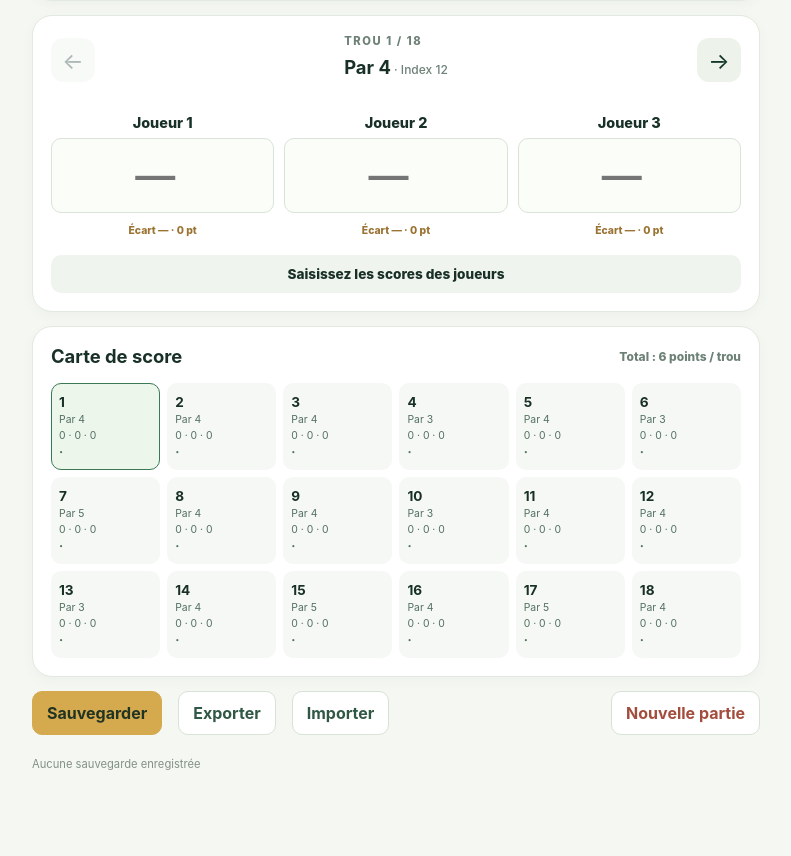
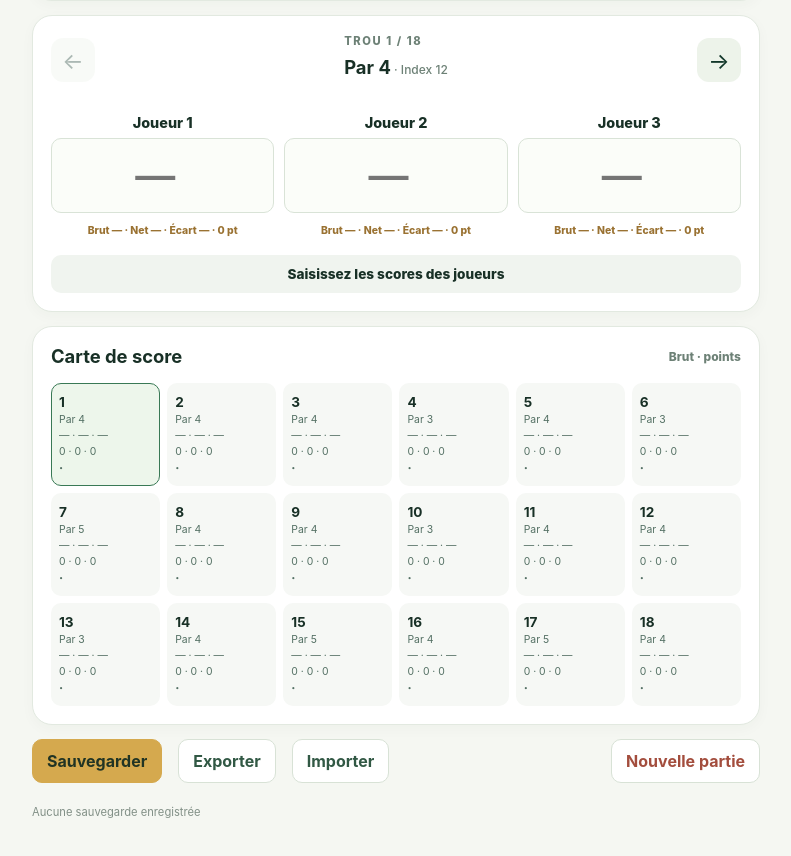
Before and after one commit to flepied/birdie-six, a React (Vite) app: page / in a window 1280 px wide. Shown: the part 798-1654 px from the top of the page, without its empty margins (244-1035 px from the left). Before the commit the page ends 1609 px from the top, so only its background shows below. Built offline with nearby package versions, Linux system fonts and the light colour scheme.

Commit message:
Show gross score relative to par

```diff
--- a/src/App.tsx
+++ b/src/App.tsx
@@ -1,6 +1,6 @@
 import { useMemo, useRef, useState } from 'react'
 import type { ChangeEvent } from 'react'
-import { COURSE_CATALOG, createNewMatch, getCourseById, getHolePoints, getHoleResult, getRelativeNetScores, getRelativeTotalPoints, getStrokesReceived, getTotalPoints, parseAppState } from './domain'
+import { COURSE_CATALOG, createNewMatch, getCourseById, getGrossScoresToPar, getHolePoints, getHoleResult, getNetScores, getRelativeNetScores, getRelativeTotalPoints, getStrokesReceived, getTotalPoints, parseAppState } from './domain'
 import type { Match } from './domain'
 import { clearAppState, downloadAppState, restoreAppState, saveAppState } from './storage'
 
@@ -14,8 +14,10 @@ export default function App() {
   const holeScores = match.scores[holeIndex].strokes
   const holePoints = getHolePoints(match, holeIndex)
   const rawTotalPoints = useMemo(() => getTotalPoints(match), [match])
+  const grossScoresToPar = useMemo(() => getGrossScoresToPar(match), [match])
   const totalPoints = useMemo(() => getRelativeTotalPoints(match), [match])
   const strokesReceived = getStrokesReceived(match, hole)
+  const netScores = getNetScores(match, holeIndex)
   const relativeNetScores = getRelativeNetScores(match, holeIndex)
   const sortedPlayers = match.players.map((player, index) => ({ player, index })).sort((left, right) => totalPoints[right.index] - totalPoints[left.index])
 
@@ -40,10 +42,10 @@ export default function App() {
 
   return <main className="app-shell">
     <header className="app-header"><div><span className="eyebrow">CHOUETTE · 6 POINTS PAR TROU</span><h1>Golf, trou après trou.</h1></div><button className="icon-button" onClick={() => setNotice('Ajoutez cette page à votre écran d’accueil depuis le menu de votre navigateur.')} aria-label="Installer l’application">＋</button></header>
-    <section className="hero-card"><div><span className="eyebrow">{match.course.name} · {match.players.length} JOUEURS</span><strong>Score courant</strong></div><div className="leaderboard">{sortedPlayers.map(({ player, index }, position) => <div key={player.name + index}><b>{position + 1}</b><span>{player.name}</span><strong>{totalPoints[index]} <small>pts</small></strong></div>)}</div><p>Écart relatif · trou {hole.number} · {match.scores.filter((_, index) => getHoleResult(match, index) === 'played').length} trou{match.scores.filter((_, index) => getHoleResult(match, index) === 'played').length > 1 ? 's' : ''} joué{match.scores.filter((_, index) => getHoleResult(match, index) === 'played').length > 1 ? 's' : ''}</p></section>
+    <section className="hero-card"><div><span className="eyebrow">{match.course.name} · {match.players.length} JOUEURS</span><strong>Score courant</strong></div><div className="leaderboard">{sortedPlayers.map(({ player, index }, position) => <div key={player.name + index}><b>{position + 1}</b><span>{player.name}</span><strong>{totalPoints[index]} <small>pts · {formatToPar(grossScoresToPar[index])} vs par</small></strong></div>)}</div><p>Score Chouette relatif · trou {hole.number} · {match.scores.filter((_, index) => getHoleResult(match, index) === 'played').length} trou{match.scores.filter((_, index) => getHoleResult(match, index) === 'played').length > 1 ? 's' : ''} joué{match.scores.filter((_, index) => getHoleResult(match, index) === 'played').length > 1 ? 's' : ''}</p></section>
     <section className="players-card"><div className="section-heading"><h2>Joueurs</h2><div className="segmented"><button className={match.players.length === 3 ? 'selected' : ''} onClick={() => setPlayerCount(3)}>3</button><button className={match.players.length === 4 ? 'selected' : ''} onClick={() => setPlayerCount(4)}>4</button></div></div><label>Parcours<select value={match.course.id ?? 'golf-national-eagle'} onChange={(event) => updateMatch((current) => ({ ...current, course: getCourseById(event.target.value) }))}>{COURSE_CATALOG.map((course) => <option key={course.id} value={course.id}>{course.name}</option>)}</select></label><div className="player-grid">{match.players.map((player, index) => <div className="player-field" key={index}><label>Joueur {index + 1}<input value={player.name} onChange={(event) => updateMatch((current) => ({ ...current, players: current.players.map((item, itemIndex) => itemIndex === index ? { ...item, name: event.target.value } : item) }))} /></label><label>Handicap<input type="number" min="0" max="54" value={player.handicap} onChange={(event) => updateMatch((current) => ({ ...current, players: current.players.map((item, itemIndex) => itemIndex === index ? { ...item, handicap: Number(event.target.value) || 0 } : item) }))} /></label></div>)}</div></section>
-    <section className="hole-card"><div className="hole-navigation"><button onClick={() => updateMatch((current) => ({ ...current, currentHole: Math.max(0, current.currentHole - 1) }))} disabled={holeIndex === 0}>←</button><div><span className="eyebrow">TROU {hole.number} / 18</span><h2>Par {hole.par}<small> · Index {hole.strokeIndex}</small></h2></div><button onClick={() => updateMatch((current) => ({ ...current, currentHole: Math.min(17, current.currentHole + 1) }))} disabled={holeIndex === 17}>→</button></div><div className="score-entry players-score">{match.players.map((player, index) => <ScoreInput key={index} label={player.name} value={holeScores[index]} strokes={strokesReceived[index]} points={holePoints[index]} relativeScore={relativeNetScores[index]} onChange={(value) => setScore(index, value)} />)}</div><div className="hole-result">{getHoleResult(match, holeIndex) === 'played' ? `${Math.max(...holePoints)} points pour le meilleur score net` : 'Saisissez les scores des joueurs'}</div></section>
-    <section className="summary-card"><div className="section-heading"><h2>Carte de score</h2><span>Total : 6 points / trou</span></div><div className="score-table">{match.course.holes.map((currentHole, index) => { const points = getHolePoints(match, index); return <button className={index === holeIndex ? 'active' : ''} key={currentHole.number} onClick={() => updateMatch((current) => ({ ...current, currentHole: index }))}><b>{currentHole.number}</b><span>Par {currentHole.par}</span><span>{points.map((point) => point % 1 ? point.toFixed(1) : point).join(' · ')}</span><em>{getHoleResult(match, index) === 'played' ? '✓' : '·'}</em></button> })}</div></section>
+    <section className="hole-card"><div className="hole-navigation"><button onClick={() => updateMatch((current) => ({ ...current, currentHole: Math.max(0, current.currentHole - 1) }))} disabled={holeIndex === 0}>←</button><div><span className="eyebrow">TROU {hole.number} / 18</span><h2>Par {hole.par}<small> · Index {hole.strokeIndex}</small></h2></div><button onClick={() => updateMatch((current) => ({ ...current, currentHole: Math.min(17, current.currentHole + 1) }))} disabled={holeIndex === 17}>→</button></div><div className="score-entry players-score">{match.players.map((player, index) => <ScoreInput key={index} label={player.name} value={holeScores[index]} strokes={strokesReceived[index]} points={holePoints[index]} netScore={netScores[index]} relativeScore={relativeNetScores[index]} onChange={(value) => setScore(index, value)} />)}</div><div className="hole-result">{getHoleResult(match, holeIndex) === 'played' ? `${Math.max(...holePoints)} points pour le meilleur score net` : 'Saisissez les scores des joueurs'}</div></section>
+    <section className="summary-card"><div className="section-heading"><h2>Carte de score</h2><span>Brut · points</span></div><div className="score-table">{match.course.holes.map((currentHole, index) => { const points = getHolePoints(match, index); const rawScores = match.scores[index].strokes; return <button className={index === holeIndex ? 'active' : ''} key={currentHole.number} onClick={() => updateMatch((current) => ({ ...current, currentHole: index }))}><b>{currentHole.number}</b><span>Par {currentHole.par}</span><span>{rawScores.map((score) => score ?? '—').join(' · ')}</span><span>{points.map((point) => point % 1 ? point.toFixed(1) : point).join(' · ')}</span><em>{getHoleResult(match, index) === 'played' ? '✓' : '·'}</em></button> })}</div></section>
     <section className="actions"><button className="primary" onClick={save}>Sauvegarder</button><button onClick={() => downloadAppState(match)}>Exporter</button><button onClick={() => fileInput.current?.click()}>Importer</button><button className="danger" onClick={newGame}>Nouvelle partie</button><input ref={fileInput} type="file" accept="application/json,.json" onChange={importFile} hidden /></section><footer>{savedAt ? `Dernière sauvegarde : ${new Date(savedAt).toLocaleString('fr-FR')}` : 'Aucune sauvegarde enregistrée'}{notice && <span className="notice">{notice}</span>}</footer>
   </main>
 }
@@ -54,4 +56,6 @@ function getInitialMatch(): Match {
   return { ...savedMatch, course: getCourseById(savedMatch.course.id ?? 'golf-national-eagle') }
 }
 
-function ScoreInput({ label, value, strokes, points, relativeScore, onChange }: { label: string; value: number | null; strokes: number; points: number; relativeScore: number | null; onChange: (value: string) => void }) { return <label className="score-input"><span>{label}</span><input type="number" min="1" max="20" inputMode="numeric" placeholder="—" value={value ?? ''} onChange={(event) => onChange(event.target.value)} /><small>Écart {relativeScore === null ? '—' : `+${relativeScore}`} · {points} pt{points > 1 ? 's' : ''}{strokes ? ` · +${strokes}` : ''}</small></label> }
+function formatToPar(score: number): string { return score > 0 ? `+${score}` : `${score}` }
+
+function ScoreInput({ label, value, strokes, points, netScore, relativeScore, onChange }: { label: string; value: number | null; strokes: number; points: number; netScore: number | null; relativeScore: number | null; onChange: (value: string) => void }) { return <label className="score-input"><span>{label}</span><input type="number" min="1" max="20" inputMode="numeric" placeholder="—" value={value ?? ''} onChange={(event) => onChange(event.target.value)} /><small>Brut {value ?? '—'} · Net {netScore ?? '—'} · Écart {relativeScore === null ? '—' : `+${relativeScore}`} · {points} pt{points > 1 ? 's' : ''}{strokes ? ` · +${strokes}` : ''}</small></label> }
--- a/src/domain.ts
+++ b/src/domain.ts
@@ -90,6 +90,13 @@ export function getTotalPoints(match: Match): number[] {
   return match.players.map((_, playerIndex) => match.scores.reduce((total, __, holeIndex) => total + getHolePoints(match, holeIndex)[playerIndex], 0))
 }
 
+export function getGrossScoresToPar(match: Match): number[] {
+  return match.players.map((_, playerIndex) => match.scores.reduce((total, holeScore, holeIndex) => {
+    const grossScore = holeScore.strokes[playerIndex]
+    return grossScore === null ? total : total + grossScore - match.course.holes[holeIndex].par
+  }, 0))
+}
+
 export function getRelativeTotalPoints(match: Match): number[] {
   const totalPoints = getTotalPoints(match)
   const lowestTotal = Math.min(...totalPoints)
```
Also changed, not shown: 1 other file (tests, documents, lock files or other folders).
